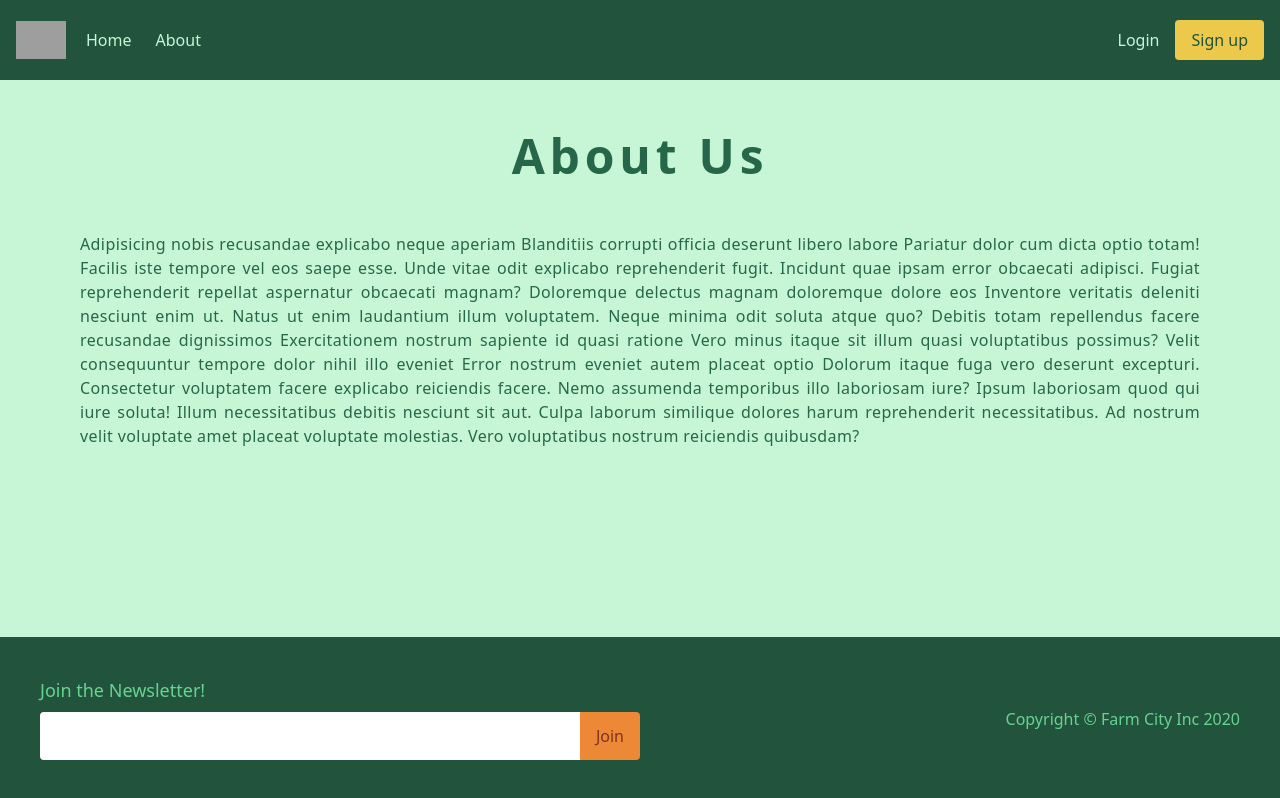
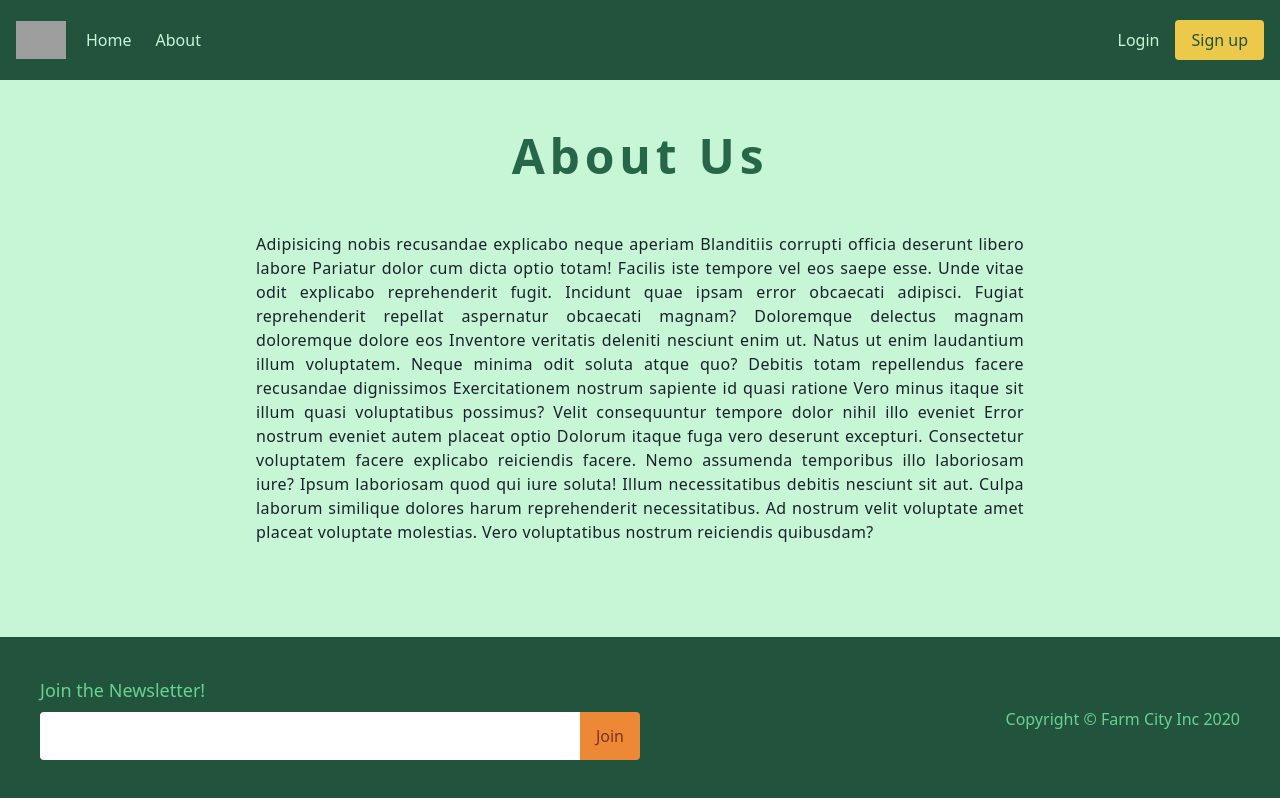
Before and after one commit to scottdiemer/first-nextjs-app, a Next.js app: page /about in a window 1280 px wide. Built offline with nearby package versions, Linux system fonts and the light colour scheme; grey boxes are pictures that could not be loaded.

Commit message:
Created about component so it can used on both the index page and the about page

```diff
--- /dev/null
+++ b/components/about.js
@@ -0,0 +1,34 @@
+import Title from "../components/title";
+
+const About = () => {
+  return (
+    <section className="p-5 pt-5 bg-green-200 sm:p-10 md:pt-10 md:p-20 lg:px-32 xl:px-64">
+      <Title
+        title="About Us"
+        className="pb-10 text-xl font-bold tracking-widest text-center text-green-800 sm:text-2xl md:text-2xl lg:text-4xl xl:text-5xl"
+      />
+      <p className="font-sans tracking-wide text-justify text-gray-900">
+        Adipisicing nobis recusandae explicabo neque aperiam Blanditiis corrupti
+        officia deserunt libero labore Pariatur dolor cum dicta optio totam!
+        Facilis iste tempore vel eos saepe esse. Unde vitae odit explicabo
+        reprehenderit fugit. Incidunt quae ipsam error obcaecati adipisci.
+        Fugiat reprehenderit repellat aspernatur obcaecati magnam? Doloremque
+        delectus magnam doloremque dolore eos Inventore veritatis deleniti
+        nesciunt enim ut. Natus ut enim laudantium illum voluptatem. Neque
+        minima odit soluta atque quo? Debitis totam repellendus facere
+        recusandae dignissimos Exercitationem nostrum sapiente id quasi ratione
+        Vero minus itaque sit illum quasi voluptatibus possimus? Velit
+        consequuntur tempore dolor nihil illo eveniet Error nostrum eveniet
+        autem placeat optio Dolorum itaque fuga vero deserunt excepturi.
+        Consectetur voluptatem facere explicabo reiciendis facere. Nemo
+        assumenda temporibus illo laboriosam iure? Ipsum laboriosam quod qui
+        iure soluta! Illum necessitatibus debitis nesciunt sit aut. Culpa
+        laborum similique dolores harum reprehenderit necessitatibus. Ad nostrum
+        velit voluptate amet placeat voluptate molestias. Vero voluptatibus
+        nostrum reiciendis quibusdam?
+      </p>
+    </section>
+  );
+};
+
+export default About;
--- a/pages/about.js
+++ b/pages/about.js
@@ -1,40 +1,15 @@
 import Layout from "../components/layout";
-import Title from "../components/title";
+import About from "../components/about";
 
-const About = () => {
+const AboutPage = () => {
   return (
     <Layout
       title="About Us | Farm City Inc."
       className="flex flex-col min-h-screen bg-green-200"
     >
-      <section className="p-5 pt-5 bg-green-200 sm:p-10 md:pt-10 md:p-20">
-        <Title
-          title="About Us"
-          className="pb-10 text-xl font-bold tracking-widest text-center text-green-800 sm:text-2xl md:text-2xl lg:text-4xl xl:text-5xl"
-        />
-        <p className="font-sans tracking-wide text-justify text-green-800">
-          Adipisicing nobis recusandae explicabo neque aperiam Blanditiis
-          corrupti officia deserunt libero labore Pariatur dolor cum dicta optio
-          totam! Facilis iste tempore vel eos saepe esse. Unde vitae odit
-          explicabo reprehenderit fugit. Incidunt quae ipsam error obcaecati
-          adipisci. Fugiat reprehenderit repellat aspernatur obcaecati magnam?
-          Doloremque delectus magnam doloremque dolore eos Inventore veritatis
-          deleniti nesciunt enim ut. Natus ut enim laudantium illum voluptatem.
-          Neque minima odit soluta atque quo? Debitis totam repellendus facere
-          recusandae dignissimos Exercitationem nostrum sapiente id quasi
-          ratione Vero minus itaque sit illum quasi voluptatibus possimus? Velit
-          consequuntur tempore dolor nihil illo eveniet Error nostrum eveniet
-          autem placeat optio Dolorum itaque fuga vero deserunt excepturi.
-          Consectetur voluptatem facere explicabo reiciendis facere. Nemo
-          assumenda temporibus illo laboriosam iure? Ipsum laboriosam quod qui
-          iure soluta! Illum necessitatibus debitis nesciunt sit aut. Culpa
-          laborum similique dolores harum reprehenderit necessitatibus. Ad
-          nostrum velit voluptate amet placeat voluptate molestias. Vero
-          voluptatibus nostrum reiciendis quibusdam?
-        </p>
-      </section>
+      <About />
     </Layout>
   );
 };
 
-export default About;
+export default AboutPage;
```
